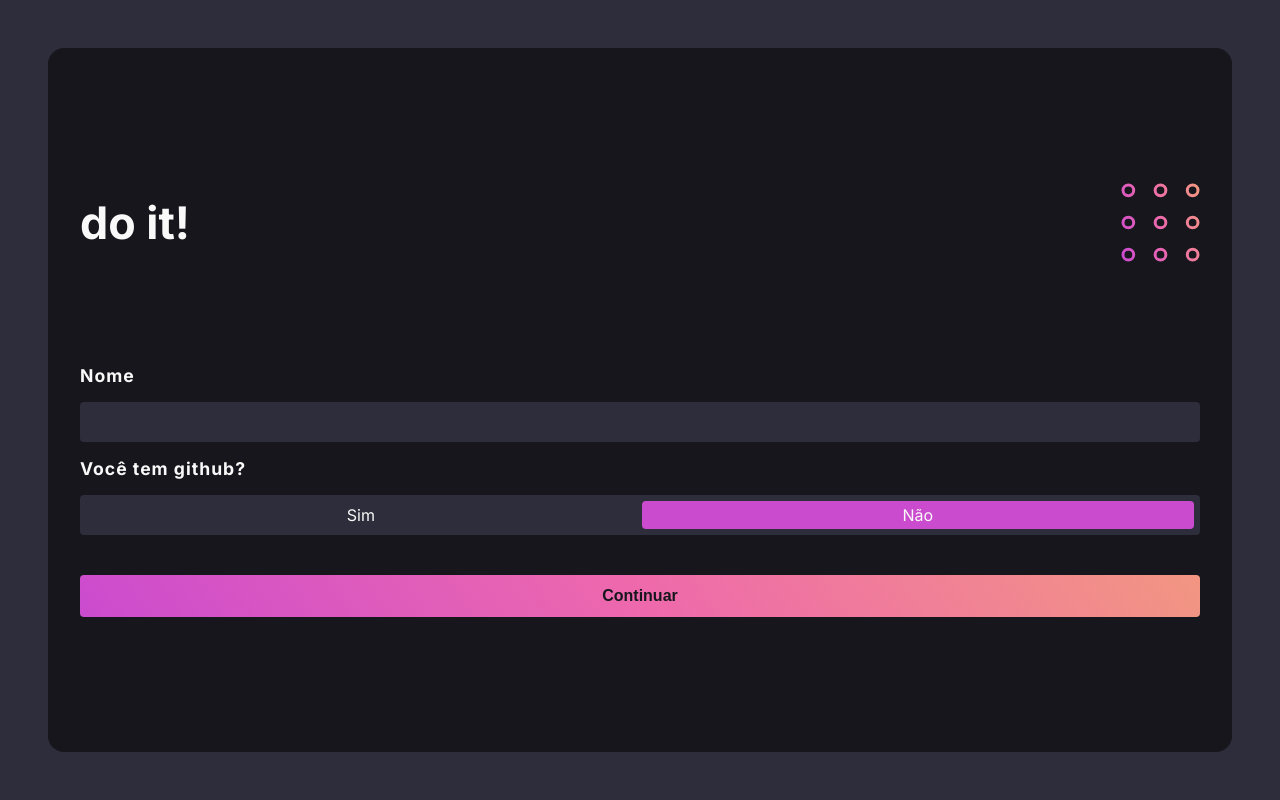
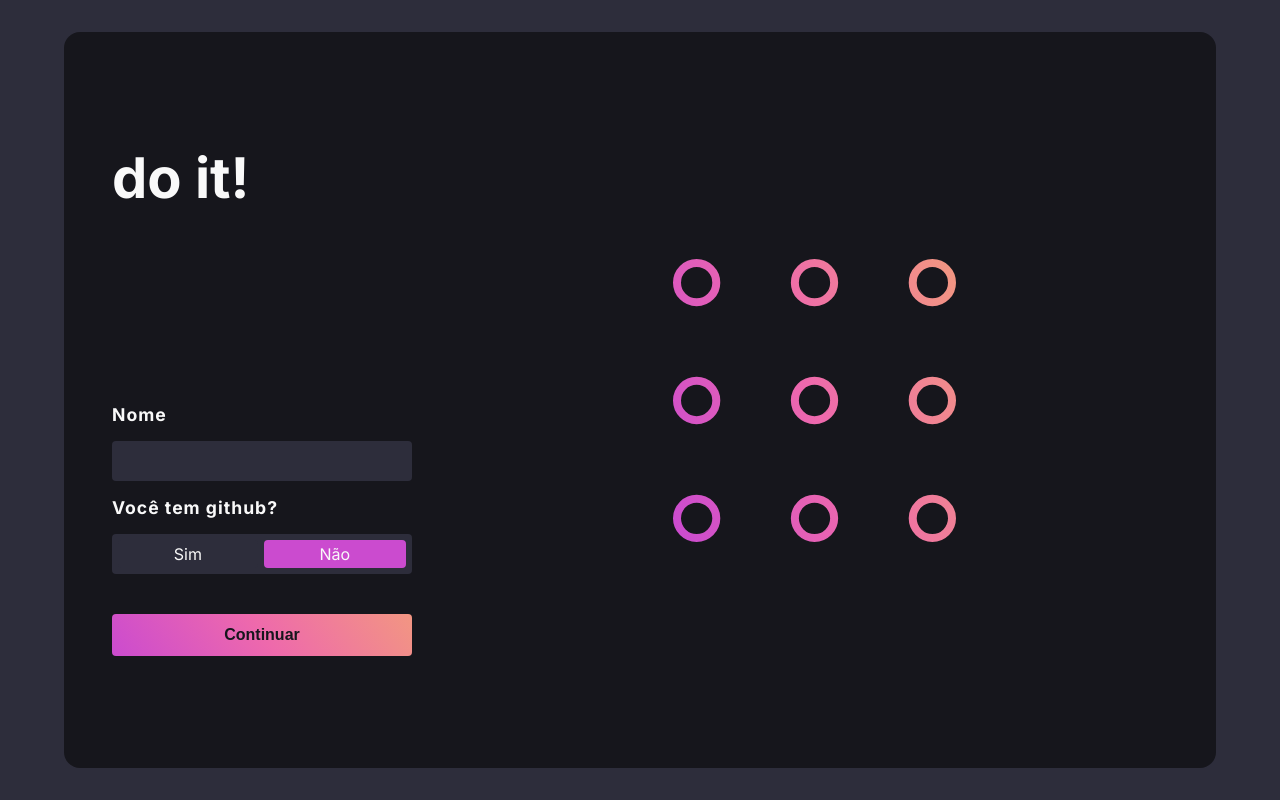
Before and after one commit to ArthurVBS/NeurotechFrontendChallenge, a React (Vite) app in the folder frontend/: page / in a window 1280 px wide. Built offline with nearby package versions, Linux system fonts and the light colour scheme; no server answers.

Commit message:
Add style to login page on desktop

```diff
--- a/frontend/src/components/task/index.tsx
+++ b/frontend/src/components/task/index.tsx
@@ -38,21 +38,27 @@ const Task: React.FC<Props> = ({ _id, title, description }) => {
 
   const displayTrashButton = () => {
     return (
+      <abbr title="Excluir">
         <TrashButton onClick={() => handleClick()}>
           <i className="far fa-trash-alt"></i>
         </TrashButton>
+      </abbr>
     )
   }
 
   const displayConfirmCancelButtons = () => {
     return (
       <ButtonWrapper>
+        <abbr title="Não apagar">
           <CancelButton onClick={() => handleClick()}>
             <i className="fas fa-times"></i>
           </CancelButton>
+        </abbr>
+        <abbr title="Apagar">
           <ConfirmButton onClick={() => handleClickDelete()}>
             <i className="fas fa-check"></i>
           </ConfirmButton>
+        </abbr>
       </ButtonWrapper>
     )
   }
--- a/frontend/src/components/task/styles.ts
+++ b/frontend/src/components/task/styles.ts
@@ -27,8 +27,6 @@ export const Description = styled.p`
   font-size: 0.9em;
 `
 
-export const ButtonWrapper = styled.div``
-
 export const TrashButton = styled.button`
   background-color: ${props => props.theme.background.secondary};
   color: ${props => props.theme.text};
@@ -43,6 +41,38 @@ export const TrashButton = styled.button`
   }
 `
 
-export const ConfirmButton = styled.button``
+export const ButtonWrapper = styled.div`
+  background-color: ${props => props.theme.background.secondary};
+  display: flex;
+  flex-direction: column;
+  justify-content: center;
+  align-items: center;
+`
 
-export const CancelButton = styled.button``
+export const ConfirmButton = styled.button`
+  background-color: ${props => props.theme.background.secondary};
+  color: ${props => props.theme.text};
+  cursor: pointer;
+  font-size: 1.5em;
+  border: none;
+  padding: 8px;
+  transition: color 0.4s;
+
+  :hover {
+    color: ${props => props.theme.color.secondary};
+  }
+`
+
+export const CancelButton = styled.button`
+  background-color: ${props => props.theme.background.secondary};
+  color: ${props => props.theme.text};
+  cursor: pointer;
+  font-size: 1.5em;
+  border: none;
+  padding: 8px;
+  transition: color 0.4s;
+
+  :hover {
+    color: ${props => props.theme.color.secondary};
+  }
+`
--- a/frontend/src/pages/login/index.tsx
+++ b/frontend/src/pages/login/index.tsx
@@ -6,11 +6,14 @@ import { useAuth } from '../../contexts/authContext'
 import { capitalizeSentence } from '../../utils/capitalizeSentence'
 import {
   BackgroundContainer,
-  Container,
   FormContainer,
   Header,
   SubmitButton,
   Title,
+  RightContainer,
+  Container,
+  LeftContainer,
+  MobileLogo,
 } from './styles'
 
 const Login: React.FC = () => {
@@ -30,9 +33,10 @@ const Login: React.FC = () => {
   return (
     <BackgroundContainer>
       <Container>
+        <LeftContainer>
           <Header>
             <Title>do it!</Title>
-          <img src="./mobile_logo.svg" alt="mobile logo" />
+            <MobileLogo src="./mobile_logo.svg" alt="mobile logo" />
           </Header>
 
           <FormContainer onSubmit={e => handleSubmit(e)}>
@@ -46,6 +50,10 @@ const Login: React.FC = () => {
             <Radio state={hasGithub} setState={setHasGithub} />
             <SubmitButton>Continuar</SubmitButton>
           </FormContainer>
+        </LeftContainer>
+        <RightContainer>
+          <img src="./desktop_logo.svg" alt="desktop logo" />
+        </RightContainer>
       </Container>
     </BackgroundContainer>
   )
--- a/frontend/src/pages/login/styles.ts
+++ b/frontend/src/pages/login/styles.ts
@@ -11,19 +11,36 @@ export const BackgroundContainer = styled.main`
   padding: 32px 24px;
 
   @media (min-width: 768px) {
-    padding: 48px;
+    padding: 32px 64px;
   }
 `
 
 export const Container = styled.div`
   background-color: ${props => props.theme.background.primary};
   display: flex;
+  flex-grow: 1;
+  padding: 32px;
+  border-radius: 16px;
+
+  @media (min-width: 768px) {
+    gap: 48px;
+    padding: 16px 48px;
+  }
+`
+
+export const LeftContainer = styled.div`
+  background-color: ${props => props.theme.background.primary};
+  display: flex;
   flex-direction: column;
   justify-content: space-evenly;
   align-items: stretch;
   flex-grow: 1;
-  padding: 32px;
-  border-radius: 16px;
+  max-width: 300px;
+  margin: 0 auto;
+
+  @media (min-width: 768px) {
+    justify-content: space-around;
+  }
 `
 
 export const Header = styled.header`
@@ -34,6 +51,16 @@ export const Header = styled.header`
 
 export const Title = styled.h1`
   font-size: 2.8em;
+
+  @media (min-width: 768px) {
+    font-size: 3.5em;
+  }
+`
+
+export const MobileLogo = styled.img`
+  @media (min-width: 768px) {
+    display: none;
+  }
 `
 
 export const FormContainer = styled.form`
@@ -55,3 +82,14 @@ export const SubmitButton = styled.button`
   padding: 12px;
   border: none;
 `
+
+export const RightContainer = styled.div`
+  display: none;
+
+  @media (min-width: 768px) {
+    display: flex;
+    justify-content: center;
+    align-items: center;
+    flex-grow: 3;
+  }
+`
```
Also changed, not shown: frontend/public/desktop_logo.svg (added). Lines whose indentation alone changed are shown as unchanged.
